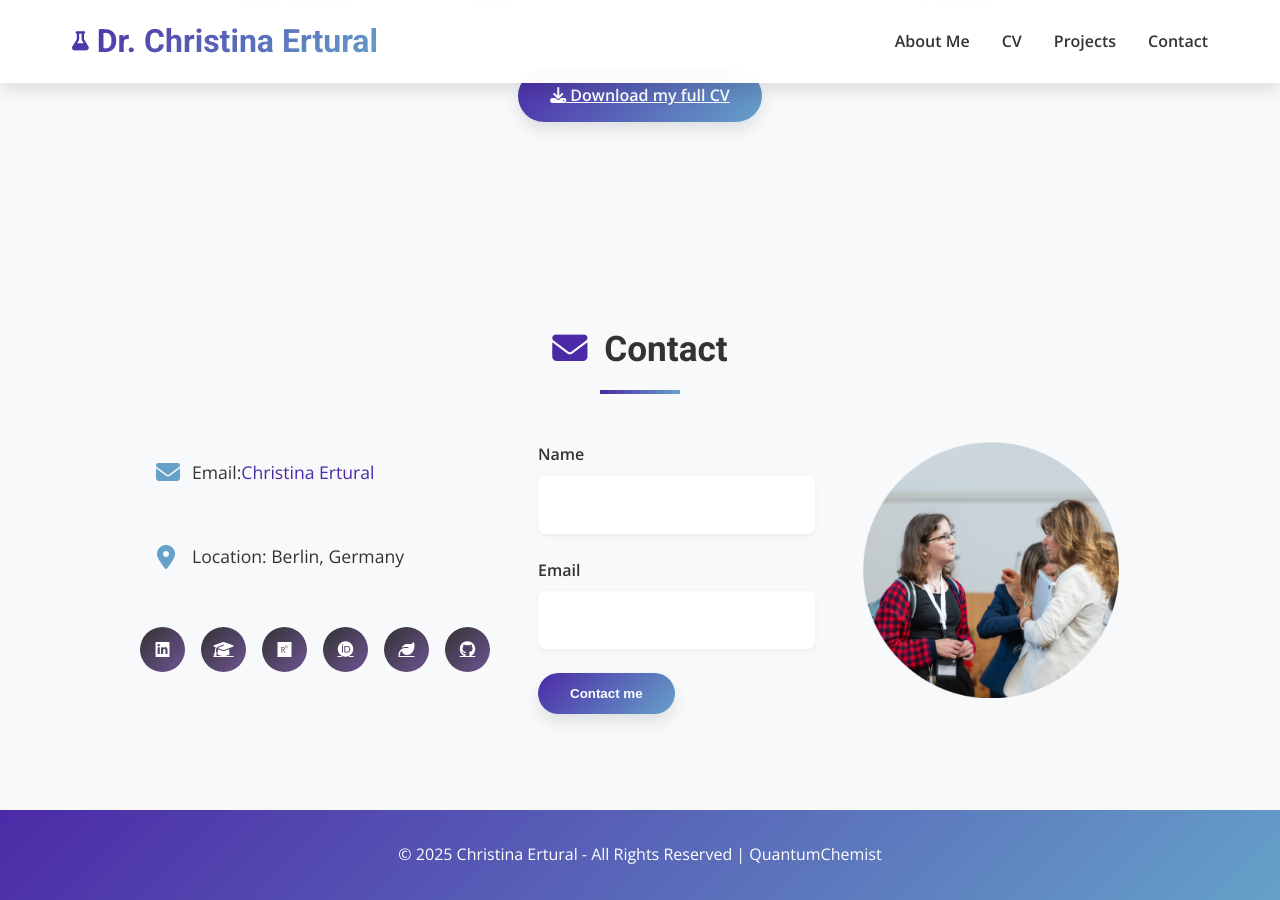
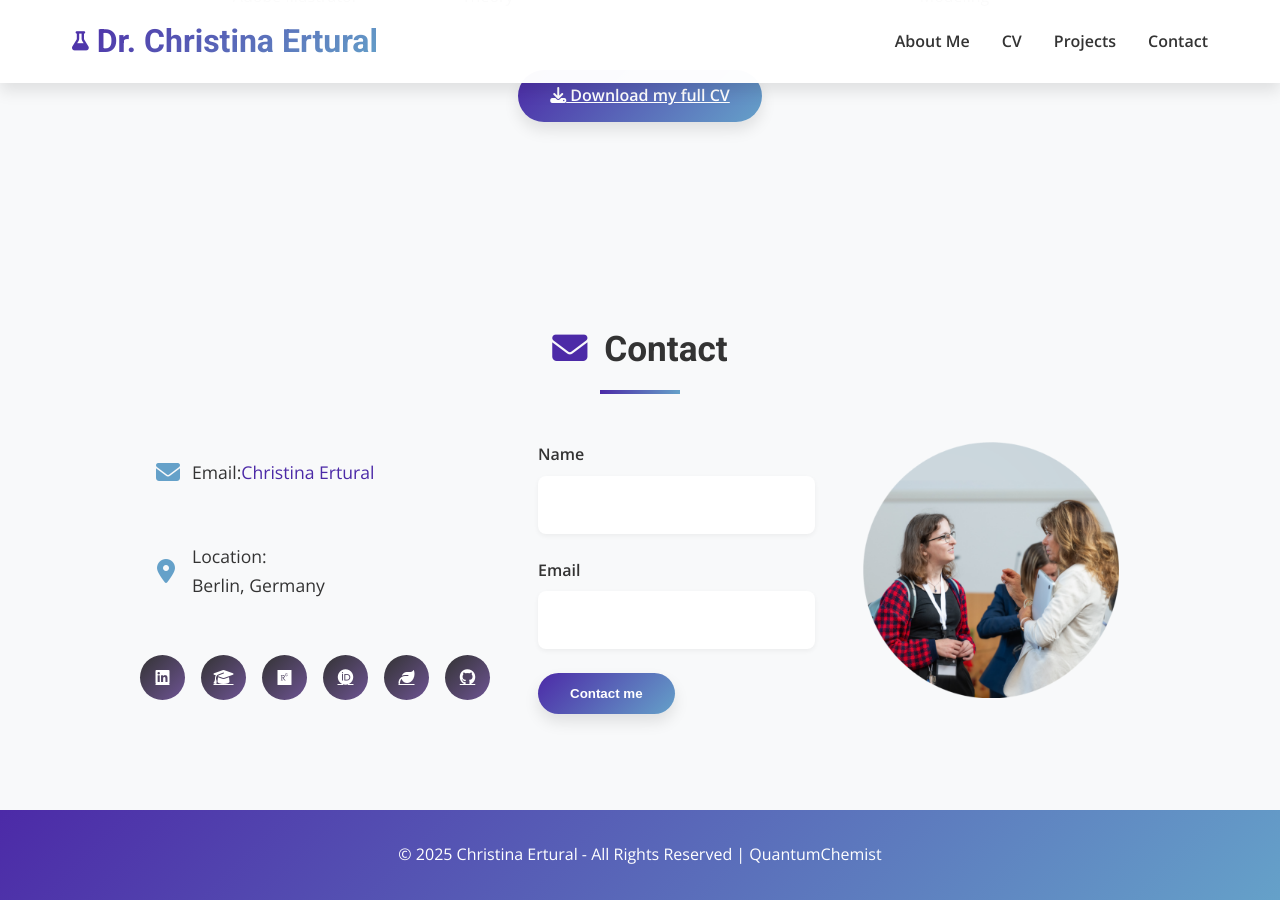
Before and after one commit to QuantumChemist/QuantumChemist.github.io, a Jekyll site: the page index.html, which Jekyll copies as it is, in a window 1280 px wide and 900 px high, scrolled down 3933 px. Built offline with Jekyll 4.4.1, drawn with Linux system fonts in a browser that asks for light colours.

Commit message:
Update contact section formatting for improved readability

```diff
--- a/index.html
+++ b/index.html
@@ -161,8 +161,8 @@
             <h2 class="section-title animate-on-scroll"><i class="fas fa-envelope"></i> Contact</h2>
             <div class="contact-content">
                 <div class="contact-info animate-on-scroll">
-                    <p><i class="fas fa-envelope"></i> Email: <a class="primary" href="mailto:christina.ertural@quantumchemist.de"> Christina Ertural</a></p>
-                    <p><i class="fas fa-map-marker-alt"></i> Location: Berlin, Germany</p>
+                    <p><i class="fas fa-envelope"></i> Email: <br> <a class="primary" href="mailto:christina.ertural@quantumchemist.de"> Christina Ertural</a></p>
+                    <p><i class="fas fa-map-marker-alt"></i> Location: <br> Berlin, Germany</p>
                 <div class="social-info animate-on-scroll">
                     <div class="social-links">
                         <a href="https://www.linkedin.com/in/christina-ertural/" class="social-link icon-circle"><i class="fab fa-linkedin"></i></a>
```
